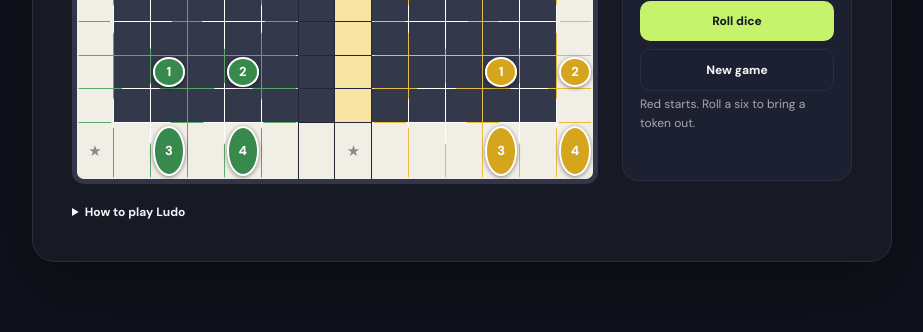
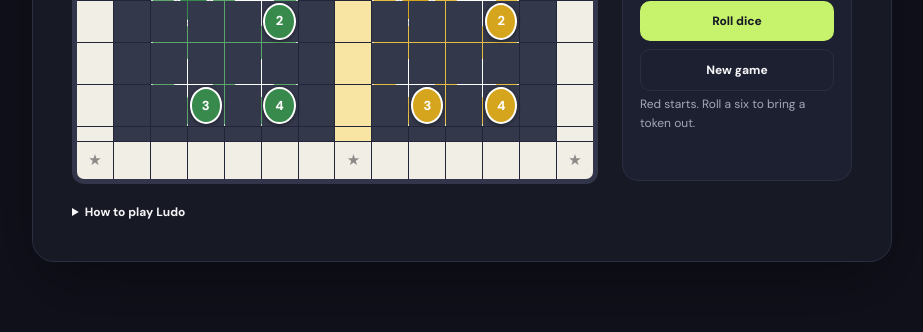
Before and after one commit to DesiPlay/DesiPlay.com, a plain HTML site: page games/ludo.html in a window 1280 px wide. Shown: the part 617-949 px from the top of the page, without its empty margins (178-1101 px from the left). Drawn offline with Linux system fonts and the light colour scheme.

Commit message:
Adjust Ludo yard layout to keep full race track visible

```diff
--- a/games/ludo.html
+++ b/games/ludo.html
@@ -19,14 +19,14 @@ function nextTurn(extra){dice=null;legal=[];if(!extra)turn=(turn+1)%4;draw();}
 function roll(){if(rolling||finished||dice!==null)return;rolling=true;const el=$('#dice');el.classList.add('rolling');let count=0;const spin=setInterval(()=>{el.textContent=['⚀','⚁','⚂','⚃','⚄','⚅'][Math.floor(Math.random()*6)];if(++count>=8){clearInterval(spin);dice=1+Math.floor(Math.random()*6);rolling=false;el.classList.remove('rolling');el.textContent=['⚀','⚁','⚂','⚃','⚄','⚅'][dice-1];legal=movesFor(active(),dice).map(x=>x.i);if(!legal.length){$('#message').textContent=NAMES[active().color]+' rolled '+dice+'. No valid move.';setTimeout(()=>{if(dice!==null)nextTurn(dice===6);},900);}else{$('#message').textContent=NAMES[active().color]+' rolled '+dice+'. Tap a highlighted token.';draw();}}},65);}
 function capture(color,progress){if(progress<0||progress>51)return;const pos=globalPos(color,progress);if(safe.has(pos))return;for(const p of players){if(p.color===color)continue;p.tokens=p.tokens.map(v=>{if(v>=0&&v<=51&&globalPos(p.color,v)===pos){return -1;}return v;});}}
 function move(i){if(dice===null||!legal.includes(i)||finished)return;const p=active(),d=dice;let v=p.tokens[i];v=v===-1?0:v+d;p.tokens[i]=v;if(v<=51)capture(p.color,v);const won=p.tokens.every(x=>x===57);if(won){finished=true;$('#message').textContent='🏆 '+NAMES[p.color]+' wins the game!';dice=null;legal=[];draw();return;}const extra=d===6;$('#message').textContent=(extra?'Six! Roll again.':NAMES[p.color]+' moved. Next player: '+NAMES[COLORS[(turn+1)%4]]);nextTurn(extra);}
-function tokenLocation(color,progress,index){if(progress===-1){const base={red:[2,2],blue:[2,11],yellow:[11,11],green:[11,2]}[color];return [base[0]+Math.floor(index/2)*2,base[1]+(index%2)*2];}if(progress<=51)return path[globalPos(color,progress)];if(progress<=56)return LANES[color][progress-52];return {red:[6,6],blue:[6,7],yellow:[7,7],green:[7,6]}[color];}
+function tokenLocation(color,progress,index){if(progress===-1){const base={red:[3,3],blue:[3,9],yellow:[9,9],green:[9,3]}[color];return [base[0]+Math.floor(index/2)*2,base[1]+(index%2)*2];}if(progress<=51)return path[globalPos(color,progress)];if(progress<=56)return LANES[color][progress-52];return {red:[6,6],blue:[6,7],yellow:[7,7],green:[7,6]}[color];}
 function draw(){boardEl.innerHTML='';const cells=new Map();for(let r=0;r<14;r++)for(let c=0;c<14;c++){const el=document.createElement('div');el.className='ludo-cell';el.style.gridRow=r+1;el.style.gridColumn=c+1;boardEl.append(el);cells.set(r+','+c,el);}
 for(const [r,c] of path){cells.get(r+','+c).classList.add('track');}
 for(const color of COLORS){for(const [r,c] of LANES[color])cells.get(r+','+c).classList.add('lane-'+color);}
-for(const [color,r,c] of [['red',0,0],['blue',0,8],['yellow',8,8],['green',8,0]]){const box=document.createElement('div');box.className='yard '+color;box.style.gridRow=(r+1)+' / span 6';box.style.gridColumn=(c+1)+' / span 6';for(let i=0;i<4;i++){const slot=document.createElement('div');slot.className='yard-slot';box.append(slot);}boardEl.append(box);}
+for(const [color,r,c] of [['red',2,2],['blue',2,8],['yellow',8,8],['green',8,2]]){const box=document.createElement('div');box.className='yard '+color;box.style.gridRow=(r+1)+' / span 4';box.style.gridColumn=(c+1)+' / span 4';for(let i=0;i<4;i++){const slot=document.createElement('div');slot.className='yard-slot';box.append(slot);}boardEl.append(box);}
 const center=document.createElement('div');center.className='ludo-cell center';center.style.gridRow='6 / span 3';center.style.gridColumn='6 / span 3';boardEl.append(center);
 for(const pos of safe){const [r,c]=path[pos];cells.get(r+','+c).classList.add('safe');}
-const yardSlots={};const yardDefs={red:[[2,2],[2,4],[4,2],[4,4]],blue:[[2,10],[2,12],[4,10],[4,12]],yellow:[[10,10],[10,12],[12,10],[12,12]],green:[[10,2],[10,4],[12,2],[12,4]]};for(const color of COLORS){const box=boardEl.querySelector('.yard.'+color);[...box.children].forEach((slot,i)=>{const [r,c]=yardDefs[color][i];yardSlots[r+','+c]=slot;});}const occupied={};players.forEach(p=>p.tokens.forEach((v,i)=>{const [r,c]=tokenLocation(p.color,v,i);const key=r+','+c;(occupied[key]??=[]).push({p,i});}));
+const yardSlots={};const yardDefs={red:[[3,3],[3,4],[4,3],[4,4]],blue:[[3,9],[3,10],[4,9],[4,10]],yellow:[[9,9],[9,10],[10,9],[10,10]],green:[[9,3],[9,4],[10,3],[10,4]]};for(const color of COLORS){const box=boardEl.querySelector('.yard.'+color);[...box.children].forEach((slot,i)=>{const [r,c]=yardDefs[color][i];yardSlots[r+','+c]=slot;});}const occupied={};players.forEach(p=>p.tokens.forEach((v,i)=>{const [r,c]=tokenLocation(p.color,v,i);const key=r+','+c;(occupied[key]??=[]).push({p,i});}));
 for(const [key,items] of Object.entries(occupied)){const [r,c]=key.split(',').map(Number),cell=yardSlots[key]||cells.get(key);if(!cell)continue;items.forEach(({p,i},n)=>{const b=document.createElement('button');b.className='token '+p.color+(p.color===active().color&&legal.includes(i)?' selected':'');b.textContent=String(i+1);b.type='button';b.setAttribute('aria-label',NAMES[p.color]+' token '+(i+1)+(p.tokens[i]===-1?' in yard':p.tokens[i]===57?' home':' on track'));b.addEventListener('click',()=>{if(p.color===active().color)move(i);});if(items.length>1){b.style.transform='scale(.7) translate('+(n*5)+'px,'+(n*5)+'px)';}cell.append(b);});}
 const plist=$('#players');plist.innerHTML='';players.forEach((p,i)=>{const row=document.createElement('div');row.className='player-pill'+(i===turn?' active':'');const dot=document.createElement('i');dot.className='player-dot';dot.style.background={red:'#e65c5c',blue:'#4f9cda',yellow:'#e6bd43',green:'#5da66b'}[p.color];const label=document.createElement('span');label.textContent=NAMES[p.color]+' · '+p.tokens.filter(x=>x===57).length+'/4 home';row.append(dot,label);plist.append(row);});$('#roll').disabled=dice!==null||finished||rolling;$('#roll').textContent=dice!==null?'Choose token':'Roll dice';}
 $('#roll').addEventListener('click',roll);$('#new').addEventListener('click',newGame);newGame();
```
